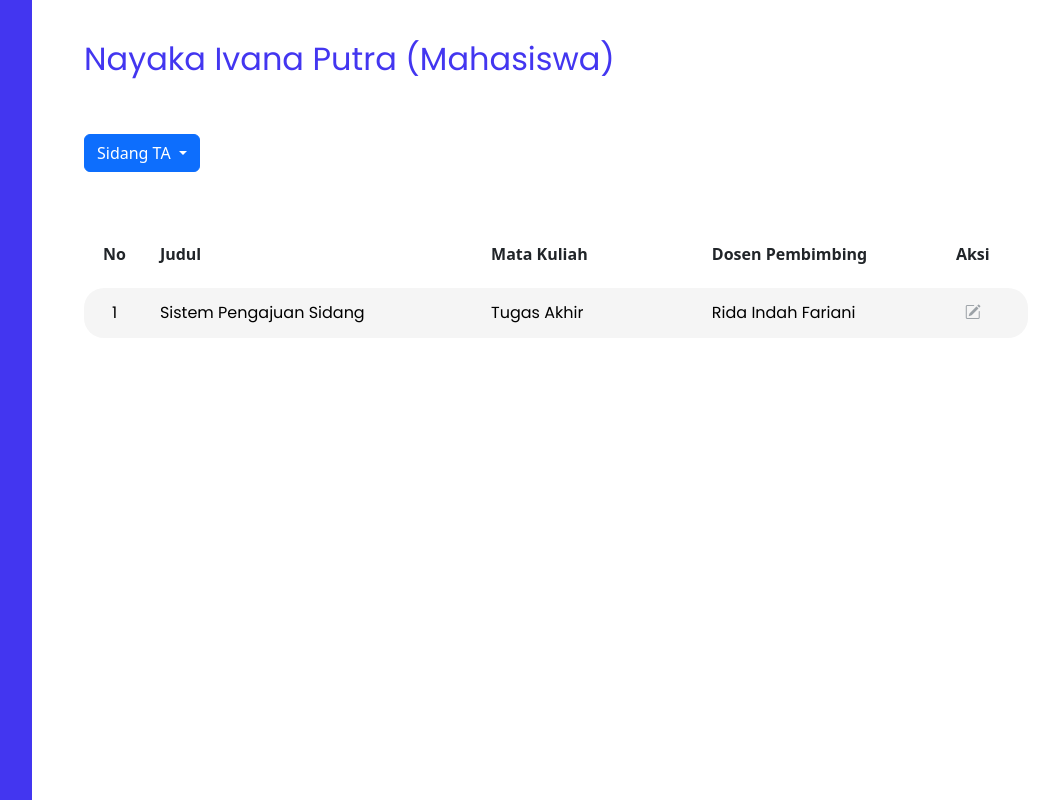
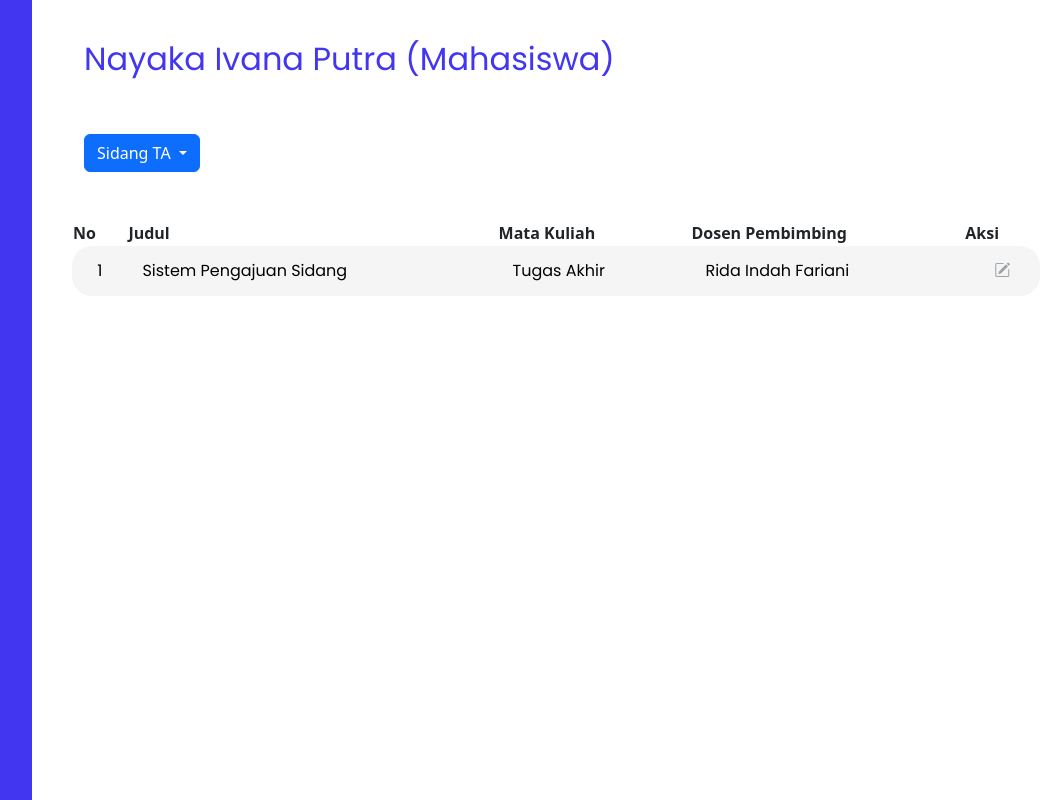
Before and after one commit to Ivann4y/Pro-PengajuanSidang, a PHP site: page /views/mahasiswa/mPengajuan.php in a window 1280 px wide. Shown: the whole page, without its empty margins (160-1201 px from the left). Run offline with PHP 8.4, Linux system fonts and the light colour scheme.

Commit message:
update css

```diff
--- a/assets/css/style.css
+++ b/assets/css/style.css
@@ -18,43 +18,6 @@
   color: rgb(67, 54, 240);
   font-family: "Poppins";
   font-weight: 550;
-}
-
-table {
-  border-spacing: 0 10px;
-  border-collapse: separate;
-  width: 100%;
-}
-
-thead {
-  border-bottom: 2px solid rgb(0, 0, 0) !important;
-}
-
-thead th {
-  padding: 12px 15px;
-  text-align: left;
-}
-
-thead th:nth-child(1) {
-  text-align: center;
-  width: 5%;
-}
-
-thead th:nth-child(2) {
-  width: 30%;
-}
-
-thead th:nth-child(3) {
-  width: 20%;
-}
-
-thead th:nth-child(4) {
-  width: 20%;
-}
-
-thead th:nth-child(5) {
-  width: 10%;
-  text-align: center;
 }
 
 .isiTabel td {
```
Also changed, not shown: views/mahasiswa/mSidang.php (+50 -0 lines).
